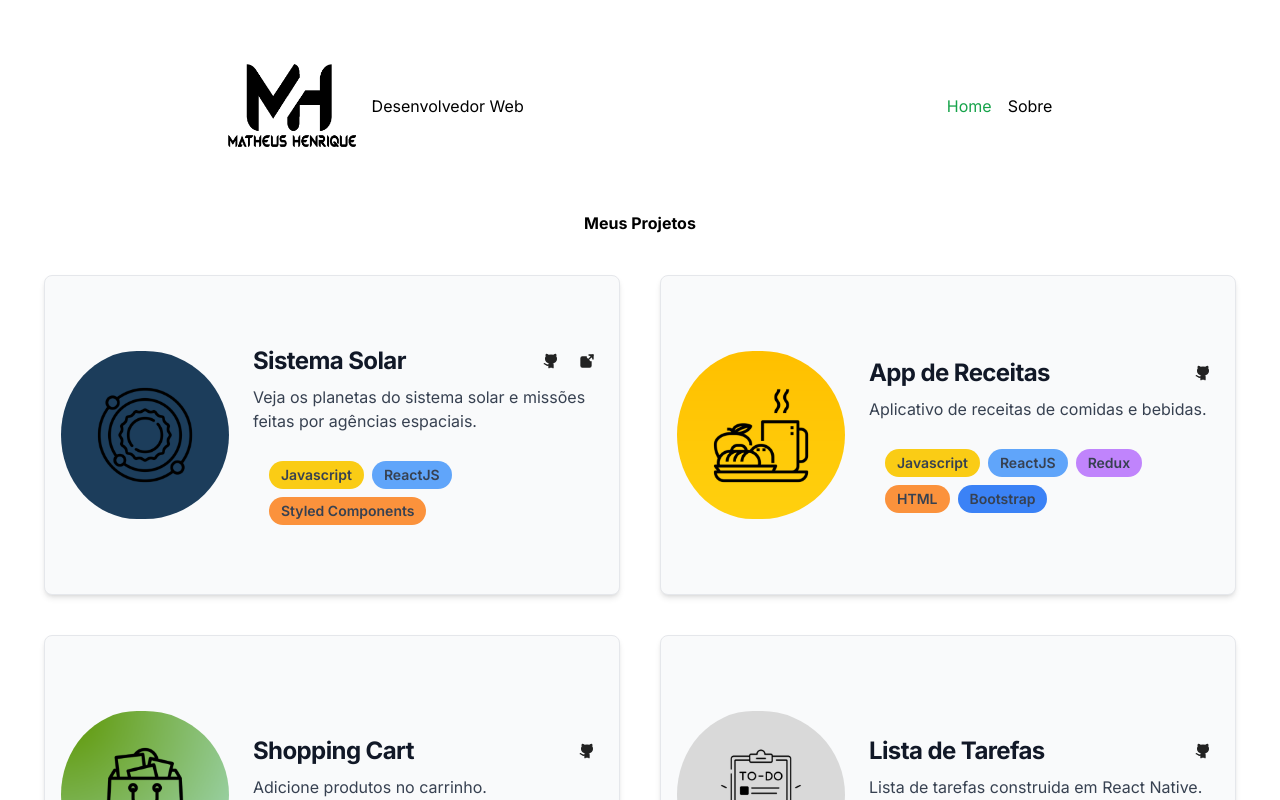
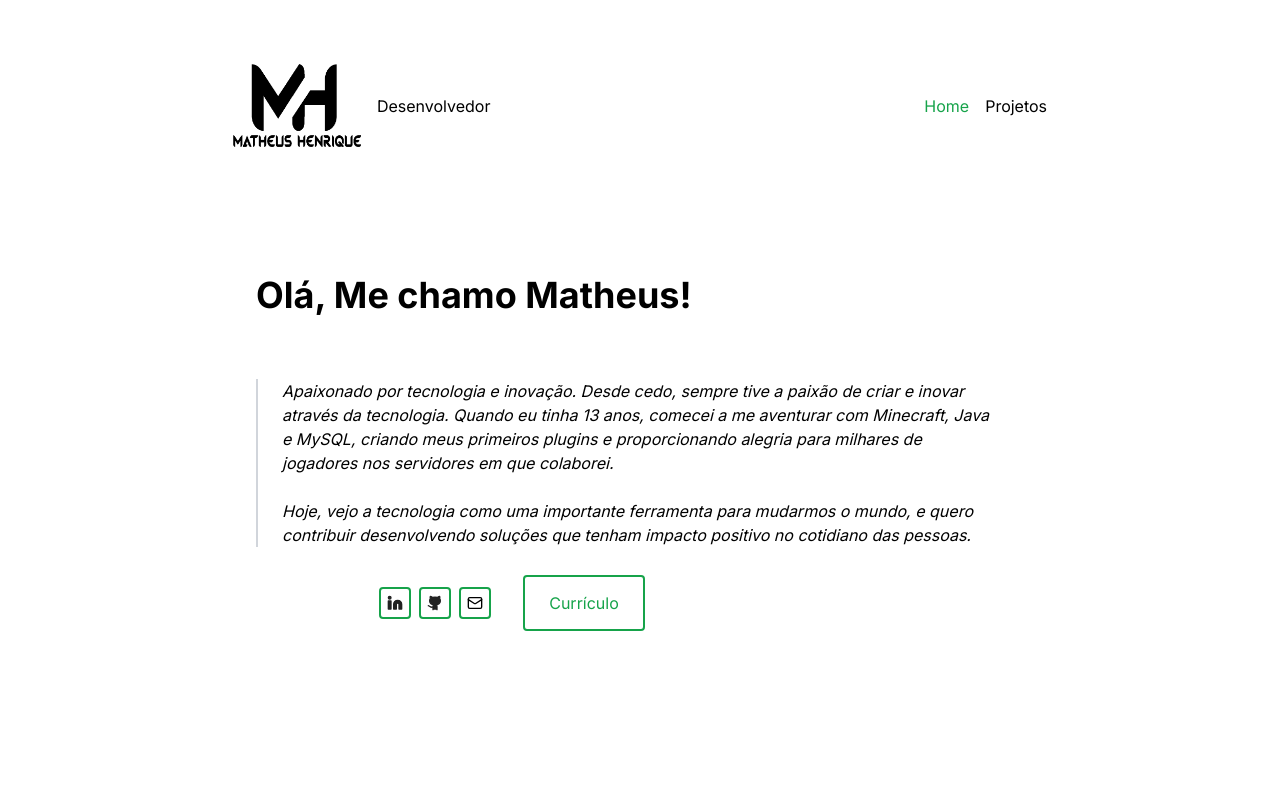
Before and after one commit to yMaatheus/yMaatheus.github.io, a Next.js app: page / in a window 1280 px wide. Shown: the top 800 px of the page. Built offline with nearby package versions, Linux system fonts and the light colour scheme.

Commit message:
feat: :sparkles: send about me to home page

```diff
--- a/src/app/about/page.tsx
+++ /dev/null
@@ -1,54 +0,0 @@
-import Image from "next/image";
-import Profile from "/public/profile.jpg";
-import { SocialIcon } from "@/components/SocialIcon";
-import { ButtonResume } from "@/components/ButtonResume";
-
-export default function AboutPage() {
-  return (
-    <div className="w-full h-full flex flex-col gap-6 p-4 md:py-16 md:flex-row">
-      <Image
-        src={Profile}
-        alt="Foto de perfil"
-        width={512}
-        height={612}
-      />
-      <section className="flex flex-col gap-10">
-        <section className="flex flex-col gap-4 md:gap-16">
-          <h1 className="text-2xl font-bold md:text-4xl">
-            Olá, Me chamo Matheus!
-          </h1>
-          <p className="max-w-3xl border-l-2 border-gray-300 px-4 italic md:px-6">
-            Apaixonado por tecnologia e inovação. Desde cedo, sempre tive a
-            paixão de criar e inovar através da tecnologia. Quando eu tinha 13
-            anos, comecei a me aventurar com Minecraft, Java e MySQL, criando
-            meus primeiros plugins e proporcionando alegria para milhares de
-            jogadores nos servidores em que colaborei.
-            <br />
-            <br />
-            Hoje, vejo a tecnologia como uma importante ferramenta para mudarmos
-            o mundo, e quero contribuir desenvolvendo soluções que tenham
-            impacto positivo no cotidiano das pessoas.
-          </p>
-        </section>
-
-        <section className="flex flex-row gap-8 items-center justify-center md:w-1/2">
-          <section className="flex flex-row gap-2">
-            <SocialIcon
-              name="linkedin"
-              href="https://www.linkedin.com/in/ymaatheus/"
-            />
-            <SocialIcon name="github" href="https://github.com/yMaatheus" />
-            <SocialIcon
-              name="mail"
-              fill="none"
-              className="group-hover:text-white"
-              href="mailto:profissional.ymatheus@gmail.com"
-            />
-          </section>
-
-          <ButtonResume />
-        </section>
-      </section>
-    </div>
-  );
-}
--- a/src/app/page.tsx
+++ b/src/app/page.tsx
@@ -1,10 +1,53 @@
+import { ButtonResume } from "@/components/ButtonResume";
 import { ProjectList } from "@/components/ProjectList";
+import { SocialIcon } from "@/components/SocialIcon";
 
 export default function Home() {
   return (
-    <div className="flex flex-col mx-auto items-center gap-6">
-      <h1 className="font-bold">Meus Projetos</h1>
-      <ProjectList />
+    <div className="flex flex-col mx-auto items-center mt-16 space-y-52">
+      <section className="flex flex-col gap-10">
+        <section className="flex flex-col gap-4 md:gap-16">
+          <h1 className="text-2xl font-bold md:text-4xl">
+            Olá, Me chamo Matheus!
+          </h1>
+          <p className="max-w-3xl border-l-2 border-gray-300 px-4 italic md:px-6">
+            Apaixonado por tecnologia e inovação. Desde cedo, sempre tive a
+            paixão de criar e inovar através da tecnologia. Quando eu tinha 13
+            anos, comecei a me aventurar com Minecraft, Java e MySQL, criando
+            meus primeiros plugins e proporcionando alegria para milhares de
+            jogadores nos servidores em que colaborei.
+            <br />
+            <br />
+            Hoje, vejo a tecnologia como uma importante ferramenta para mudarmos
+            o mundo, e quero contribuir desenvolvendo soluções que tenham
+            impacto positivo no cotidiano das pessoas.
+          </p>
+        </section>
+
+        <section className="flex flex-row gap-8 items-center justify-center md:w-2/3">
+          <section className="flex flex-row gap-2">
+            <SocialIcon
+              name="linkedin"
+              href="https://www.linkedin.com/in/ymaatheus/"
+            />
+            <SocialIcon name="github" href="https://github.com/yMaatheus" />
+            <SocialIcon
+              name="mail"
+              fill="none"
+              className="group-hover:text-white"
+              href="mailto:profissional.ymatheus@gmail.com"
+            />
+          </section>
+
+          <ButtonResume />
+        </section>
+      </section>
+
+      <section className="flex flex-col items-center gap-6">
+        <h1 className="font-bold" id="projects">Meus Projetos</h1>
+        <ProjectList />
+      </section>
+
     </div>
   );
 }
--- a/src/app/template.tsx
+++ b/src/app/template.tsx
@@ -1,12 +1,12 @@
 "use client";
 
+import { getActualYear } from "@/utils/TimeUtil";
+import { Menu } from "lucide-react";
 import Image from "next/image";
-import Logo from "/public/logo.png";
 import Link from "next/link";
 import { usePathname } from "next/navigation";
 import { useState } from "react";
-import { Menu } from "lucide-react";
-import { getActualYear } from "@/utils/TimeUtil";
+import Logo from "/public/logo.png";
 
 export default function Template({ children }: { children: React.ReactNode }) {
   const pathname = usePathname();
@@ -29,7 +29,7 @@ export default function Template({ children }: { children: React.ReactNode }) {
               height={128}
             />
           </Link>
-          <p>Desenvolvedor Web</p>
+          <p>Desenvolvedor</p>
         </div>
 
         <nav className="flex gap-4 items-center max-sm:hidden">
@@ -43,12 +43,12 @@ export default function Template({ children }: { children: React.ReactNode }) {
           </Link>
 
           <Link
-            href="/about"
+            href="#projects"
             className={`${
               pathname === "/about" && "text-green-600 "
             } hover:text-green-700`}
           >
-            Sobre
+            Projetos
           </Link>
         </nav>
 
```
